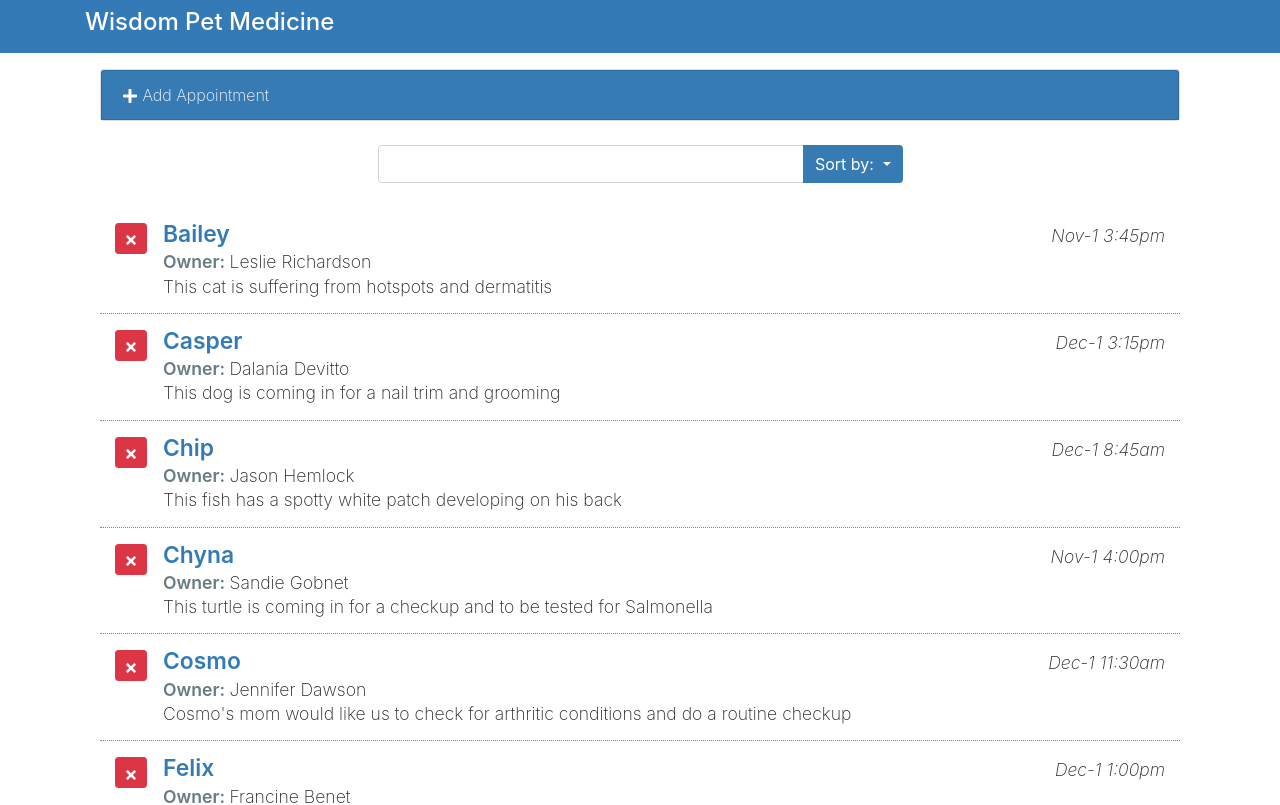
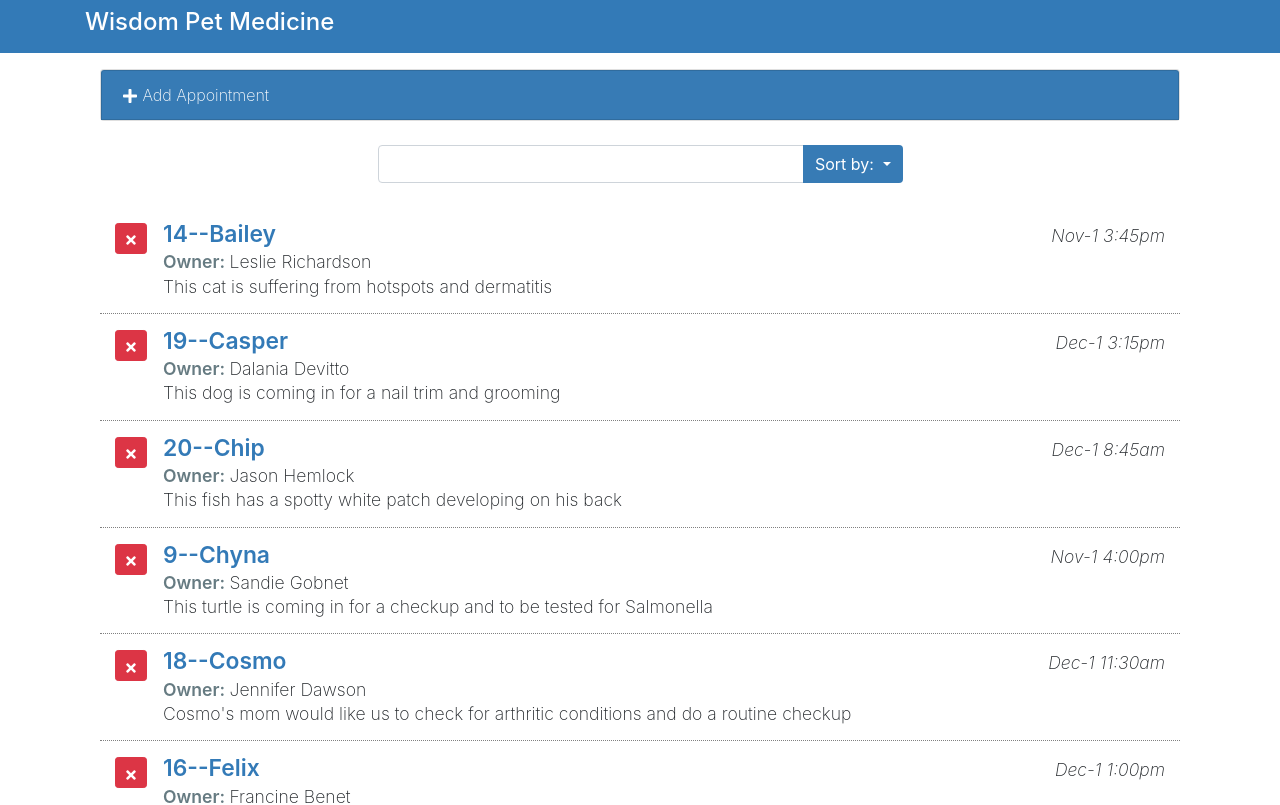
Before and after one commit to LinaSachuk/react-interface, a React (Create React App) app in the folder reactinterface/: page / in a window 1280 px wide. Shown: the top 805 px of the page. Built offline with nearby package versions, Linux system fonts and the light colour scheme.

Commit message:
add search by *

```diff
--- a/reactinterface/src/component/App.js
+++ b/reactinterface/src/component/App.js
@@ -5,7 +5,7 @@ import AddAppointments from './AddAppointments';
 import SearchAppointments from './SearchAppointments';
 import ListAppointments from './ListAppointments';
 
-import { without } from 'lodash';
+import { findIndex, without } from 'lodash';
 
 class App extends Component {
   constructor() {
@@ -15,18 +15,25 @@ class App extends Component {
       formDisplay: false,
       orderBy: 'petName',
       orderDir: 'asc',
+      queryText: '',
       lastIndex: 0
     };
     this.deleteAppointment = this.deleteAppointment.bind(this);
     this.toggleForm = this.toggleForm.bind(this);
     this.addAppointment = this.addAppointment.bind(this);
     this.changeOrder = this.changeOrder.bind(this);
+    this.searchApts = this.searchApts.bind(this);
+    this.updateInfo = this.updateInfo.bind(this);
   }
 
   toggleForm() {
     this.setState({
       formDisplay: !this.state.formDisplay
     });
+  }
+
+  searchApts(query) {
+    this.setState({ queryText: query });
   }
 
   changeOrder(order, dir) {
@@ -36,6 +43,16 @@ class App extends Component {
     });
   }
 
+  updateInfo(name, value, id) {
+    let tempApts = this.state.myAppointments;
+    let aptIndex = findIndex(this.state.myAppointments, {
+      aptId: id
+    });
+    tempApts[aptIndex][name] = value;
+    this.setState({
+      myAppointments: tempApts
+    });
+  }
   addAppointment(apt) {
     let tempApts = this.state.myAppointments;
     apt.aptId = this.state.lastIndex;
@@ -79,7 +96,8 @@ class App extends Component {
       order = -1;
     }
 
-    filteredApts.sort((a, b) => {
+    filteredApts = filteredApts
+      .sort((a, b) => {
         if (
           a[this.state.orderBy].toLowerCase() <
           b[this.state.orderBy].toLowerCase()
@@ -88,6 +106,19 @@ class App extends Component {
         } else {
           return 1 * order;
         }
+      })
+      .filter(eachItem => {
+        return (
+          eachItem['petName']
+            .toLowerCase()
+            .includes(this.state.queryText.toLowerCase()) ||
+          eachItem['ownerName']
+            .toLowerCase()
+            .includes(this.state.queryText.toLowerCase()) ||
+          eachItem['aptNotes']
+            .toLowerCase()
+            .includes(this.state.queryText.toLowerCase())
+        );
       });
 
     return (
@@ -105,10 +136,12 @@ class App extends Component {
                   orderBy={this.state.orderBy}
                   orderDir={this.state.orderDir}
                   changeOrder={this.changeOrder}
+                  searchApts={this.searchApts}
                 />
                 <ListAppointments
                   appointments={filteredApts}
                   deleteAppointment={this.deleteAppointment}
+                  updateInfo={this.updateInfo}
                 />
               </div>
             </div>
--- a/reactinterface/src/component/ListAppointments.js
+++ b/reactinterface/src/component/ListAppointments.js
@@ -2,32 +2,40 @@ import React, { Component } from 'react';
 import { FaTimes } from 'react-icons/fa';
 import Moment from 'react-moment';
 
-
 class ListAppointments extends Component {
     render() {
-
-
-
         return (
-
             <div className="appointment-list item-list mb-3">
                 {this.props.appointments.map(item => (
                     <div className="pet-item col media py-3" key={item.aptId}>
                         <div className="mr-3">
-                            <button className="pet-delete btn btn-sm btn-danger"
+                            <button
+                                className="pet-delete btn btn-sm btn-danger"
                                 onClick={() => this.props.deleteAppointment(item)}>
-
                                 <FaTimes />
                             </button>
                         </div>
 
                         <div className="pet-info media-body">
                             <div className="pet-head d-flex">
-                                <span className="pet-name">{item.petName}</span>
+                                <span
+                                    className="pet-name"
+                                    contentEditable="true"
+                                    suppressContentEditableWarning
+                                    onBlur={e =>
+                                        this.props.updateInfo(
+                                            'petName',
+                                            e.target.innerText,
+                                            item.aptId
+                                        )
+                                    }>
+                                    {item.aptId}--
+                  {item.petName}
+                                </span>
                                 <span className="apt-date ml-auto">
                                     <Moment
                                         date={item.aptDate}
-                                        parse="yyyy-MM-dd hh:mm"
+                                        parse="YYYY-MM-dd hh:mm"
                                         format="MMM-D h:mma"
                                     />
                                 </span>
@@ -35,20 +43,38 @@ class ListAppointments extends Component {
 
                             <div className="owner-name">
                                 <span className="label-item">Owner: </span>
-                                <span>{item.ownerName}</span>
+                                <span
+                                    contentEditable="true"
+                                    suppressContentEditableWarning
+                                    onBlur={e =>
+                                        this.props.updateInfo(
+                                            'ownerName',
+                                            e.target.innerText,
+                                            item.aptId
+                                        )
+                                    }>
+                                    {item.ownerName}
+                                </span>
                             </div>
-                            <div className="apt-notes">{item.aptNotes}</div>
+                            <div
+                                className="apt-notes"
+                                contentEditable="true"
+                                suppressContentEditableWarning
+                                onBlur={e =>
+                                    this.props.updateInfo(
+                                        'aptNotes',
+                                        e.target.innerText,
+                                        item.aptId
+                                    )
+                                }>
+                                {item.aptNotes}
+                            </div>
                         </div>
                     </div>
                 ))}
             </div>
-
         );
-
-
-
     }
-
 }
 
 export default ListAppointments;
--- a/reactinterface/src/component/SearchAppointments.js
+++ b/reactinterface/src/component/SearchAppointments.js
@@ -11,6 +11,7 @@ class SearchAppointments extends Component {
                             type="text"
                             className="form-control"
                             aria-label="Search Appointments"
+                            onChange={e => this.props.searchApts(e.target.value)}
                         />
                         <div className="input-group-append">
                             <button
```
Lines whose indentation alone changed are shown as unchanged.
